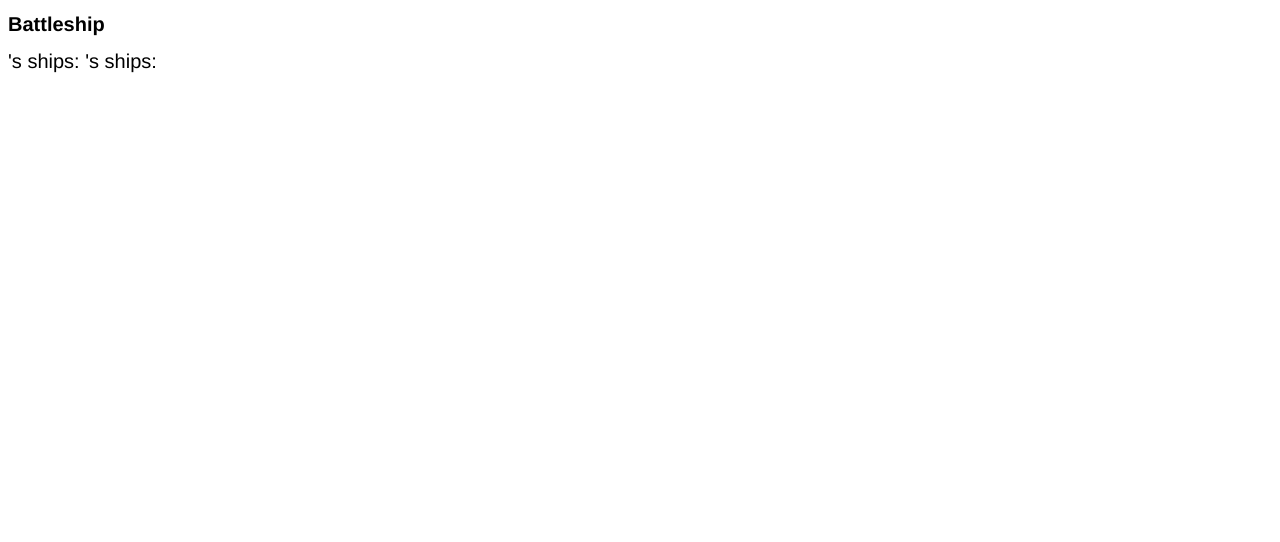
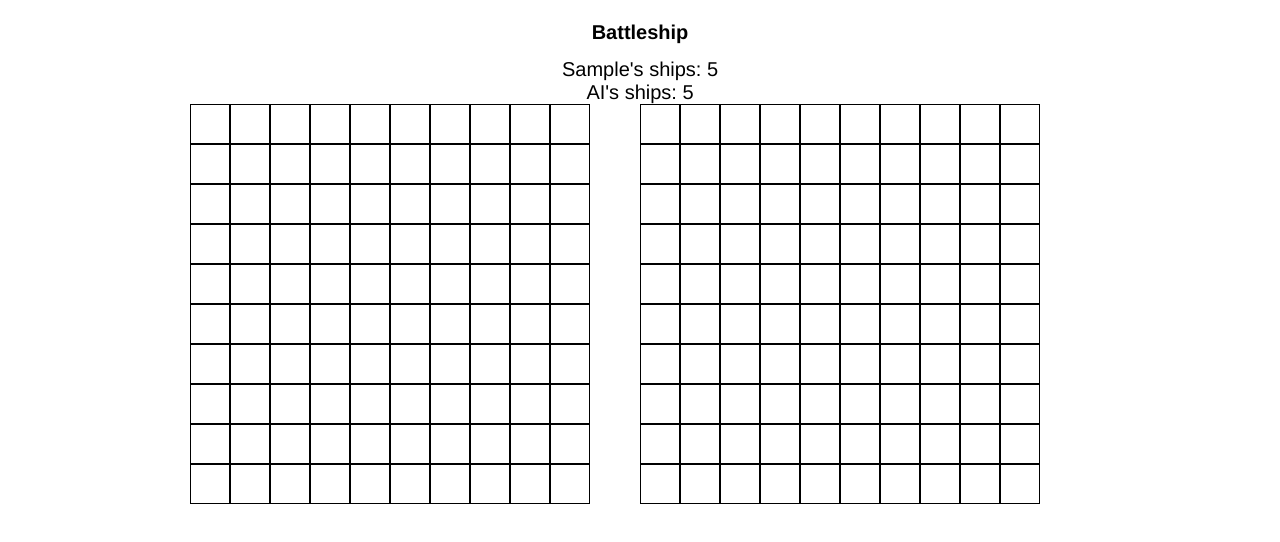
Before and after one commit to arkch99/battleships-tdd, a website built with webpack: page dist/index.html in a window 1280 px wide. Both pictures are taken after typing "Sample" into the empty fields and a click on the button "Submit". Built offline with nearby package versions, Linux system fonts and the light colour scheme.

Commit message:
Render board without ships; center align with flex

```diff
--- a/package.json
+++ b/package.json
@@ -5,7 +5,8 @@
   "private": "true",
   "scripts": {
     "test": "jest",
-    "build": "webpack"
+    "build": "webpack",
+    "start": "webpack --watch"
   },
   "author": "",
   "license": "ISC",
--- a/src/index.js
+++ b/src/index.js
@@ -8,6 +8,8 @@ function drawBoards(player1, player2)
 	const player1BoardContainer = document.getElementById('own-board');
 	const player2BoardContainer = document.getElementById('opp-board');
 
+	document.getElementById('player-ships').textContent = player1.board.nShips;
+	document.getElementById('opp-ships').textContent = player2.board.nShips;
 	player1BoardContainer.style.gridTemplateRows = 'repeat(10, auto)';
 	player1BoardContainer.style.gridTemplateColumns = 'repeat(10, auto)';
 
@@ -39,7 +41,12 @@ function init(name)
 
 	document.getElementById('info-get-screen').style.display = 'none';
 	document.getElementById('game-screen').style.display = 'block';
-
+	document.querySelectorAll('.player-name').forEach(ele => {
+		ele.textContent = name;
+	});
+	document.querySelectorAll('.opp-name').forEach(ele => {
+		ele.textContent = 'AI';
+	});
 	playerHuman.board.setupBoard();
 	playerAI.board.setupBoard();
 
@@ -48,7 +55,7 @@ function init(name)
 
 function getName()
 {
-	const name = document.getElementById('player-name').textContent;
+	const name = document.getElementById('player-name').value;
 	init(name);
 }
 
--- a/src/style.scss
+++ b/src/style.scss
@@ -2,3 +2,25 @@
 	font-family: 'Franklin Gothic Medium', 'Arial Narrow', Arial, sans-serif;
 	font-size: 20px;
 }
+body, .info-display, .ship-number-display{
+	display: flex;
+	justify-content: center;
+	align-items: center;
+	flex-direction: column;
+}
+
+.game-area{
+	display: flex;
+}
+
+.board{
+	display: grid;
+	width: 50vh;
+	height: 50vh;
+	margin-right: 50px;
+}
+
+.board-cell{
+	border-style: solid;
+	border-width: 1px;
+}
```
Also changed, not shown: dist/index.html, dist/main.js.
